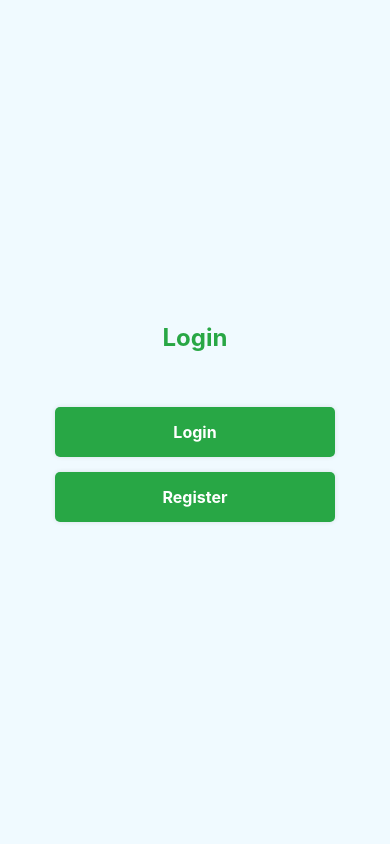
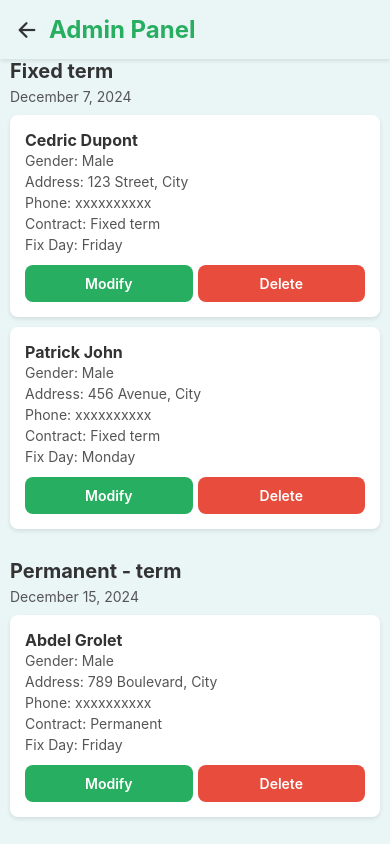
Before and after one commit to EHB-TI/EasyPlanningGroup9, a React Native app: screen /AdminPanel in a window 390 px wide. Built offline with nearby package versions, Linux system fonts and the light colour scheme.

Commit message:
toevoeging van Panel Users

```diff
--- a/App.js
+++ b/App.js
@@ -20,6 +20,8 @@ import WorkerAccountDetails from './screens/WorkerAccountDetails';
 import UserPanel from './screens/UserPanel';
 import ApplicationsScreen from "./screens/ApplicationsScreen";
 import CreatePlanningScreen from "./screens/CreatePlanningScreen";
+import AdminPanel from "./screens/AdminPanel";
+
 
 
 const Stack = createNativeStackNavigator();
@@ -100,6 +102,8 @@ export default function App() {
         <Stack.Screen name="ManagerHome" component={ManagerTabs} options={{ headerShown: false }} />
         <Stack.Screen name="WorkerSettings" component={WorkerSettings} options={{ headerShown: false }} />
         <Stack.Screen name="UserPanel" component={UserPanel} options={{ headerShown: false }} />
+        <Stack.Screen name="AdminPanel" component={AdminPanel} options={{ headerShown: false }} />
+
 
         {/* Newly added ApplicationsScreen */}
         <Stack.Screen name="ApplicationsScreen" component={ApplicationsScreen} options={{ headerShown: false }} />
--- /dev/null
+++ b/screens/AdminPanel.js
@@ -0,0 +1,235 @@
+import React, { useState } from 'react';
+import {
+  View,
+  Text,
+  StyleSheet,
+  ScrollView,
+  TouchableOpacity,
+  Alert,
+  StatusBar,
+} from 'react-native';
+import { Ionicons } from '@expo/vector-icons';
+
+const AdminPanel = ({ navigation }) => {
+  // Exemple de données
+  const data = [
+    {
+      title: 'Fixed term',
+      date: 'December 7, 2024',
+      users: [
+        {
+          id: 1,
+          name: 'Cedric Dupont',
+          gender: 'Male',
+          address: '123 Street, City',
+          phone: 'xxxxxxxxxx',
+          contract: 'Fixed term',
+          fixDay: 'Friday',
+        },
+        {
+          id: 2,
+          name: 'Patrick John',
+          gender: 'Male',
+          address: '456 Avenue, City',
+          phone: 'xxxxxxxxxx',
+          contract: 'Fixed term',
+          fixDay: 'Monday',
+        },
+      ],
+    },
+    {
+      title: 'Permanent - term',
+      date: 'December 15, 2024',
+      users: [
+        {
+          id: 3,
+          name: 'Abdel Grolet',
+          gender: 'Male',
+          address: '789 Boulevard, City',
+          phone: 'xxxxxxxxxx',
+          contract: 'Permanent',
+          fixDay: 'Friday',
+        },
+      ],
+    },
+    {
+      title: 'Student',
+      date: null,
+      users: [
+        {
+          id: 4,
+          name: 'Yassine Lakdimi',
+          gender: 'Male',
+          address: '101 Road, City',
+          phone: 'xxxxxxxxxx',
+          contract: 'Student',
+          fixDay: 'Friday',
+        },
+      ],
+    },
+  ];
+
+  const handleModify = (user) => {
+    Alert.alert('Modify User', `You are editing ${user.name}`);
+  };
+
+  const handleDelete = (user) => {
+    Alert.alert(
+      'Delete User',
+      `Are you sure you want to delete ${user.name}?`,
+      [
+        { text: 'Cancel', style: 'cancel' },
+        { text: 'Delete', style: 'destructive', onPress: () => {} },
+      ]
+    );
+  };
+
+  return (
+    <View style={styles.container}>
+      {/* StatusBar */}
+      <StatusBar barStyle="dark-content" backgroundColor="#EAF6F6" />
+
+      {/* Header */}
+      <View style={styles.header}>
+        <TouchableOpacity onPress={() => navigation.goBack()}>
+          <Ionicons name="arrow-back" size={24} color="#333" />
+        </TouchableOpacity>
+        <Text style={styles.headerTitle}>Admin Panel</Text>
+      </View>
+
+      {/* Content */}
+      <ScrollView style={styles.content}>
+        {data.map((section, index) => (
+          <View key={index} style={styles.section}>
+            {/* Section Header */}
+            <View style={styles.sectionHeader}>
+              <Text style={styles.sectionTitle}>{section.title}</Text>
+              {section.date && <Text style={styles.sectionDate}>{section.date}</Text>}
+            </View>
+            {section.users.map((user) => (
+              <View key={user.id} style={styles.card}>
+                <View style={styles.cardContent}>
+                  <Text style={styles.cardTitle}>{user.name}</Text>
+                  <Text style={styles.cardDetails}>Gender: {user.gender}</Text>
+                  <Text style={styles.cardDetails}>Address: {user.address}</Text>
+                  <Text style={styles.cardDetails}>Phone: {user.phone}</Text>
+                  <Text style={styles.cardDetails}>Contract: {user.contract}</Text>
+                  <Text style={styles.cardDetails}>Fix Day: {user.fixDay}</Text>
+                </View>
+                {/* Action Buttons */}
+                <View style={styles.cardActions}>
+                  <TouchableOpacity
+                    style={styles.modifyButton}
+                    onPress={() => handleModify(user)}
+                  >
+                    <Text style={styles.buttonText}>Modify</Text>
+                  </TouchableOpacity>
+                  <TouchableOpacity
+                    style={styles.deleteButton}
+                    onPress={() => handleDelete(user)}
+                  >
+                    <Text style={styles.buttonText}>Delete</Text>
+                  </TouchableOpacity>
+                </View>
+              </View>
+            ))}
+          </View>
+        ))}
+      </ScrollView>
+    </View>
+  );
+};
+
+const styles = StyleSheet.create({
+  container: {
+    flex: 1,
+    backgroundColor: '#EAF6F6',
+  },
+  header: {
+    flexDirection: 'row',
+    alignItems: 'center',
+    justifyContent: 'flex-start',
+    padding: 15,
+    backgroundColor: '#EAF6F6',
+    borderBottomWidth: 0,
+    shadowColor: '#000',
+    shadowOffset: { width: 0, height: 2 },
+    shadowOpacity: 0.1,
+    shadowRadius: 4,
+    elevation: 3,
+  },
+  headerTitle: {
+    fontSize: 24,
+    fontWeight: 'bold',
+    color: '#27AE60',
+    marginLeft: 10,
+  },
+  content: {
+    paddingHorizontal: 10,
+  },
+  section: {
+    marginBottom: 20,
+  },
+  sectionHeader: {
+    marginBottom: 10,
+  },
+  sectionTitle: {
+    fontSize: 20,
+    fontWeight: 'bold',
+    color: '#333',
+    marginBottom: 5,
+  },
+  sectionDate: {
+    fontSize: 14,
+    color: '#555',
+  },
+  card: {
+    backgroundColor: '#FFFFFF',
+    borderRadius: 8,
+    padding: 15,
+    marginBottom: 10,
+    shadowColor: '#000',
+    shadowOffset: { width: 0, height: 2 },
+    shadowOpacity: 0.1,
+    shadowRadius: 4,
+    elevation: 2,
+  },
+  cardContent: {
+    marginBottom: 10,
+  },
+  cardTitle: {
+    fontSize: 16,
+    fontWeight: 'bold',
+    color: '#333',
+  },
+  cardDetails: {
+    fontSize: 14,
+    color: '#555',
+    marginVertical: 2,
+  },
+  cardActions: {
+    flexDirection: 'row',
+    justifyContent: 'space-between',
+  },
+  modifyButton: {
+    backgroundColor: '#27AE60',
+    borderRadius: 8,
+    padding: 10,
+    alignItems: 'center',
+    flex: 1,
+    marginRight: 5,
+  },
+  deleteButton: {
+    backgroundColor: '#E74C3C',
+    borderRadius: 8,
+    padding: 10,
+    alignItems: 'center',
+    flex: 1,
+  },
+  buttonText: {
+    color: '#FFFFFF',
+    fontWeight: '600',
+  },
+});
+
+export default AdminPanel;
```
